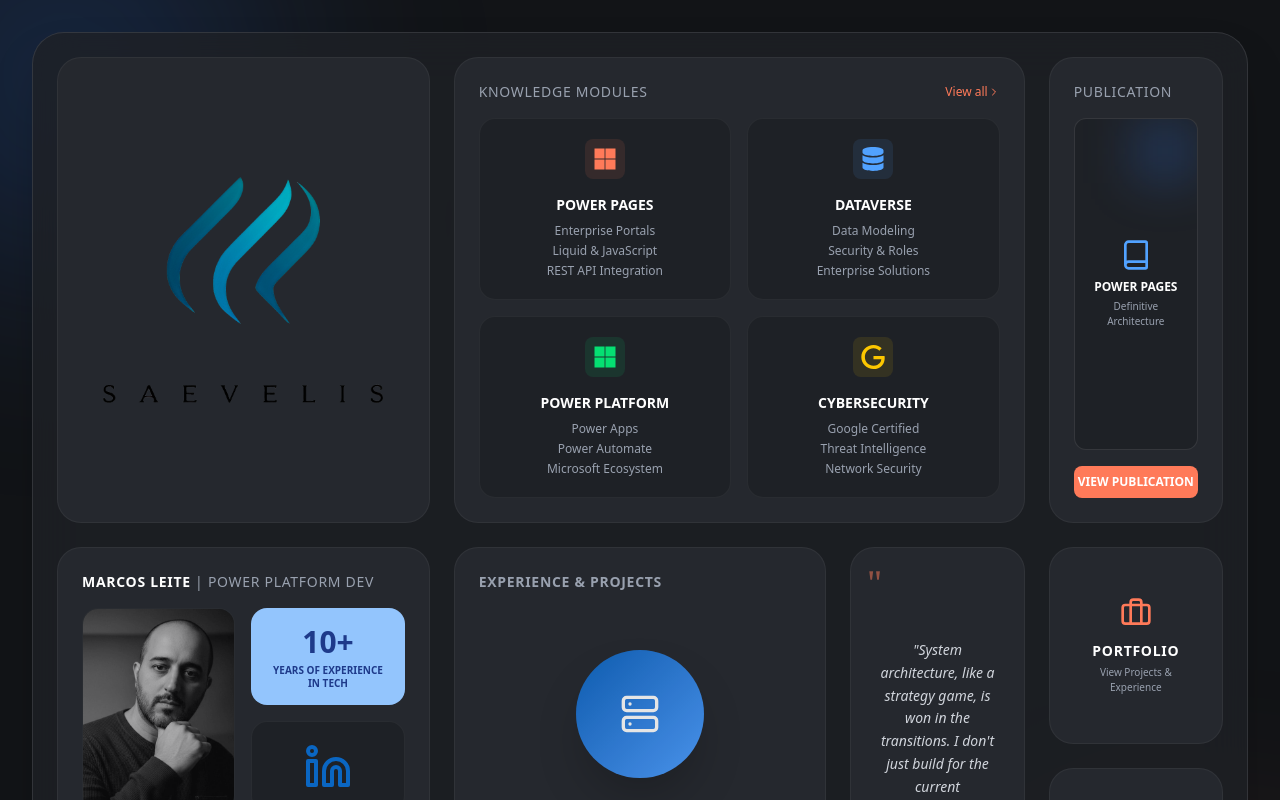
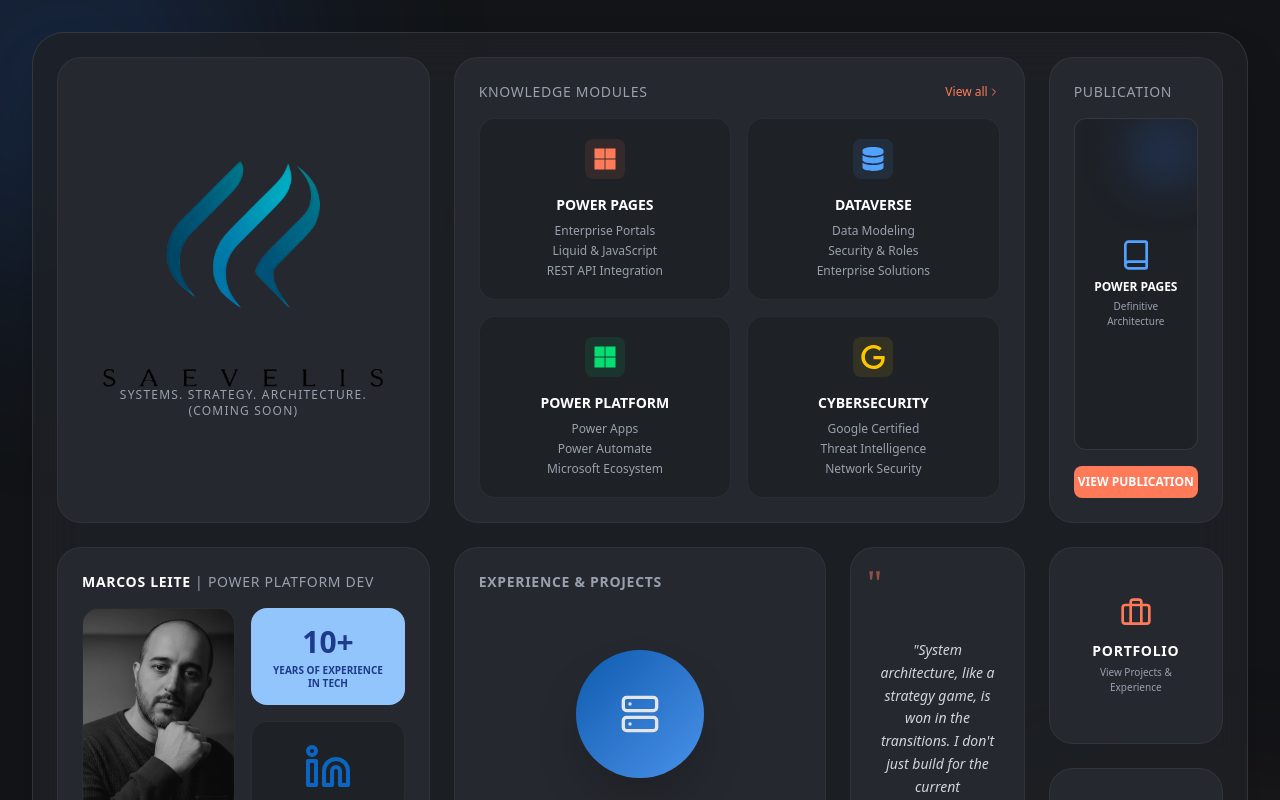
Before and after one commit to marcosleite8/portfolio, a React (Vite) app: page / in a window 1280 px wide. Shown: the top 800 px of the page. Built offline with nearby package versions, Linux system fonts and the light colour scheme.

Commit message:
update info
update info under logo

```diff
--- a/src/pages/Home.tsx
+++ b/src/pages/Home.tsx
@@ -21,6 +21,9 @@
           alt="Saevelis Logo"
           className="w-full max-w-[280px] h-auto object-contain relative z-10 transition-transform duration-500 group-hover:scale-105"
         />
+        <p className="text-xs text-gray-400 tracking-widest uppercase text-center">
+          Systems. Strategy. Architecture.<br/>(Coming Soon)
+        </p>
       </div>
 
       {/* Skills */}
```
